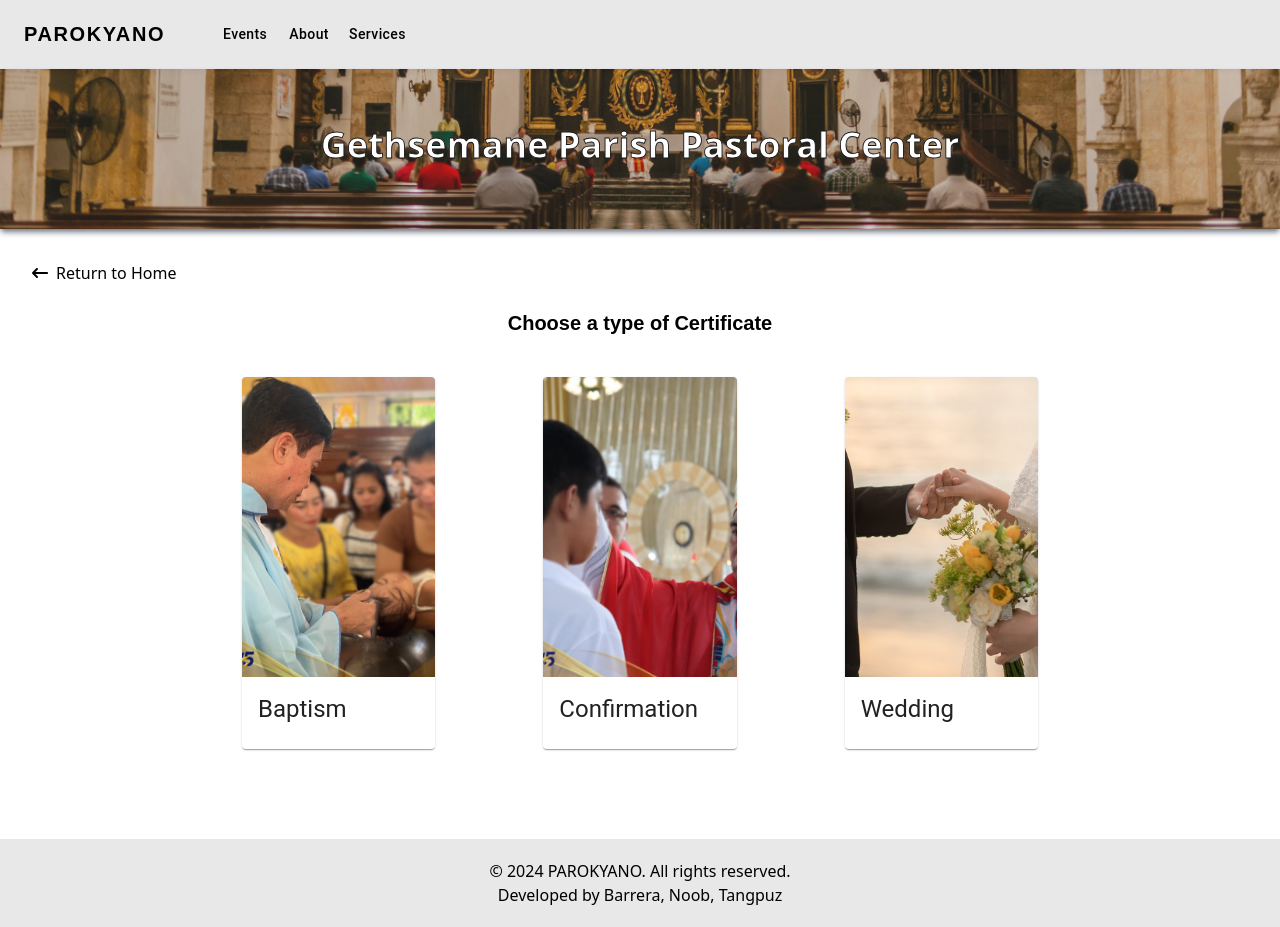
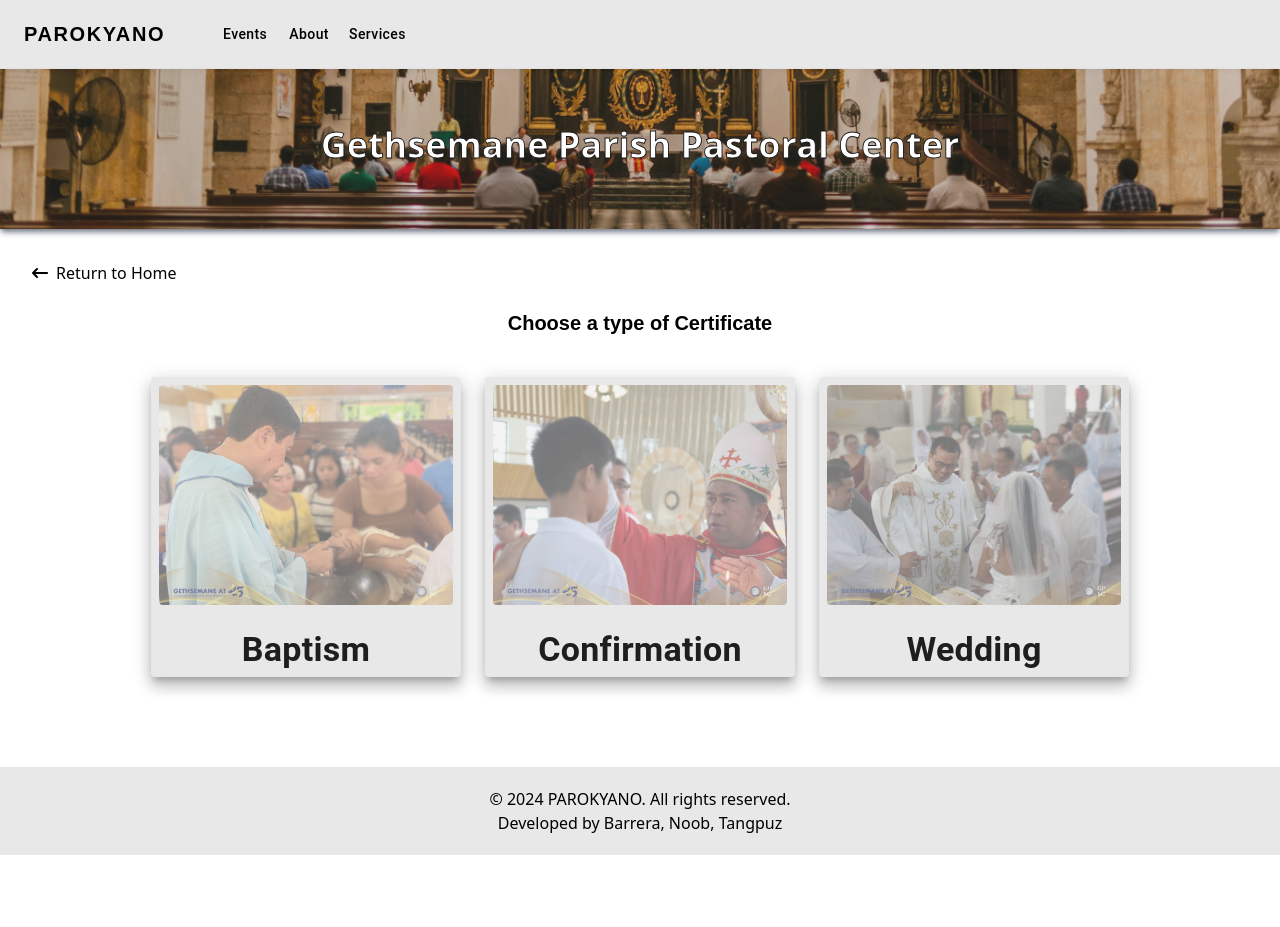
Before and after one commit to b1gmcdaddy/parokyano, a React (Vite) app in the folder client/: page /certificates in a window 1280 px wide. After the commit the page ends 855 px from the top, so only its background shows below. Built offline with nearby package versions, Linux system fonts and the light colour scheme.

Commit message:
Changed cards

```diff
--- a/client/src/pages/parishioner/Certificate.jsx
+++ b/client/src/pages/parishioner/Certificate.jsx
@@ -10,6 +10,7 @@ import Footer from '../../components/Footer';
 import { FontAwesomeIcon } from '@fortawesome/react-fontawesome';
 import { faArrowLeftLong } from '@fortawesome/free-solid-svg-icons';
 import { Link } from "react-router-dom";
+import SelectorCard from "../../components/SelectionCard";
 
 
 const Certificates = () => {
@@ -23,97 +24,15 @@ const Certificates = () => {
             />
             <Link to='/' className="max-w-[1440px] mx-auto mt-8 md:mb-6 md:flex items-center">
                 <FontAwesomeIcon icon={faArrowLeftLong}  className="ml-8 md:mr-2"/>
-              <p className="xs:hidden md:flex">Return to Home</p>
+                <p className="xs:hidden md:flex">Return to Home</p>
             </Link>
             <h1 align='center' className="font-bold text-xl font-[Arial]">Choose a type of Certificate</h1>
 
-            <Grid container spacing={1} padding={5} justifyContent={"center"}
+            <Grid container spacing={3} padding={5} justifyContent={"center"}
             sx={{marginBottom:"50px"}}>
-
-                <Grid item xs={12} md={2} style={{ position: 'relative' }}>
-                    <Card sx={{ maxWidth: 345,
-                        transition: 'opacity 0.3s ease',
-                        '&:hover': {
-                            transform: 'scale(1.05)',
-                        }
-                     }}>
-                        <CardActionArea>
-                            <CardMedia sx={{
-                                '&:hover': {
-                                    opacity: 0.85,
-                                },
-                                height: 300
-                            }}
-                                component="img"
-                                height="140"
-                                image={baptism}
-                                alt="baptism"
-                            />
-                            <CardContent>
-                                <Typography gutterBottom variant="h5" component="div">
-                                    Baptism
-                                </Typography>
-                            </CardContent>
-                        </CardActionArea>
-                    </Card>
-                </Grid>
-
-                <Grid item xs={12} md={2} style={{ position: 'relative' }} sx={{marginX: {xs: 0, md: '100px'}}}>
-                    <Card sx={{ maxWidth: 345,
-                        transition: 'opacity 0.3s ease',
-                        '&:hover': {
-                            transform: 'scale(1.05)',
-                        }
-                     }}>
-                        <CardActionArea>
-                            <CardMedia sx={{
-                                '&:hover': {
-                                    opacity: 0.85,
-                                },
-                                height: 300
-                            }}
-                                component="img"
-                                height="140"
-                                image={confirmation}
-                                alt="confirmation"
-                            />
-                            <CardContent>
-                                <Typography gutterBottom variant="h5" component="div">
-                                    Confirmation
-                                </Typography>
-                            </CardContent>
-                        </CardActionArea>
-                    </Card>
-                </Grid>
-
-                <Grid item xs={12} md={2} style={{ position: 'relative' }}>
-                    <Card sx={{ maxWidth: 345,
-                        transition: 'opacity 0.3s ease',
-                        '&:hover': {
-                            transform: 'scale(1.05)',
-                        }
-                     }}>
-                        <CardActionArea>
-                            <CardMedia sx={{
-                                '&:hover': {
-                                    opacity: 0.85,
-                                },
-                                height: 300
-                            }}
-                                component="img"
-                                height="140"
-                                image={wedding}
-                                alt="wedding"
-                            />
-                            <CardContent>
-                                <Typography gutterBottom variant="h5" component="div">
-                                    Wedding
-                                </Typography>
-                            </CardContent>
-                        </CardActionArea>
-                    </Card>
-                </Grid>
-
+                <SelectorCard cardImg={baptism} serviceName={'Baptism'}/>
+                <SelectorCard cardImg={confirmation} serviceName={'Confirmation'}/>
+                <SelectorCard cardImg={wedding} serviceName={'Wedding'}/>
             </Grid>
 
             <Footer />
--- /dev/null
+++ b/client/src/pages/parishioner/certs-types/Certificate-Baptism.jsx
@@ -0,0 +1,26 @@
+import React from "react";
+import NavParishioner from "../../../components/NavParishioner";
+import imageHeader from '../../assets/imageHeader.jpg';
+import Footer from "../../../components/Footer";
+import { Link } from "react-router-dom";
+import { FontAwesomeIcon } from "@fortawesome/react-fontawesome";
+import { faArrowLeftLong } from "@fortawesome/free-solid-svg-icons";
+
+const CertificateBaptism = () => {
+
+    return(
+        <>
+            <NavParishioner />
+            <Header
+                background-image = {imageHeader}
+                title = 'Gethsemane Parish Pastoral Center'
+            />
+
+            <Link to='/link' className="max-w-[1440px] mx-auto mt-8 md:mb-6 md:flex items-center">
+                <FontAwesomeIcon icon={faArrowLeftLong} className="ml-8 md:mr-2" />
+                <p className="xs:hidden md:flex">Return to Home</p>
+            </Link>
+        </>
+    )
+
+}
```
Also changed, not shown: client/src/assets/wedding.jpg.
